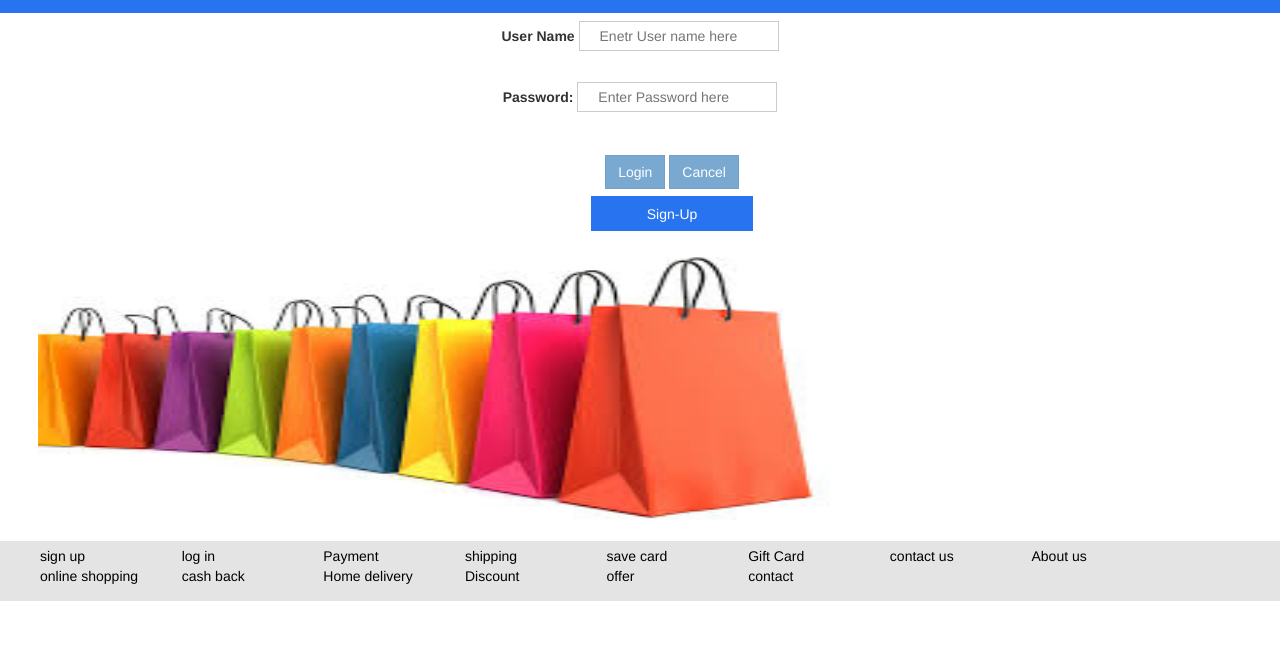
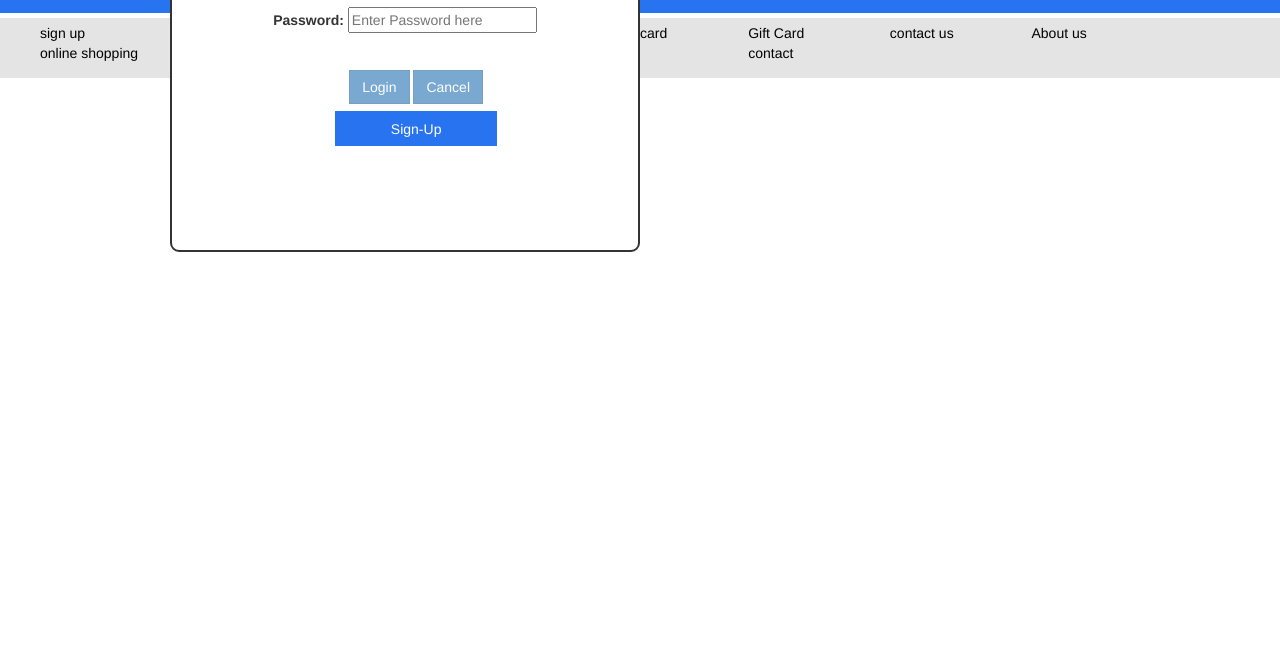
Before and after one commit to shubhangidhole1210/RetailerApp, a plain HTML site: page Retail_App/WebContent/index.html in a window 1280 px wide. Shown: the part 148-800 px from the top of the page. Drawn offline with Linux system fonts and the light colour scheme.

Commit message:
i have added css for pop up window in html, added login code and popup window code index.html, changes in app.js file

```diff
--- a/Retail_App/WebContent/css/style.css
+++ b/Retail_App/WebContent/css/style.css
@@ -323,3 +323,15 @@
 {
 	margin-left: 30%;
 }
+#pop
+{
+	height: 300px;
+   width: 470px;
+   position: fixed;
+   border: 2px solid;
+   bottom:50%;
+   right: 50%;
+   padding: 10px;
+   background: #ffffff;
+   border-radius:9px;
+}
--- a/Retail_App/WebContent/index.html
+++ b/Retail_App/WebContent/index.html
@@ -25,7 +25,7 @@
 <li><a href="#">Customer Care</a></li>
 <li><a href="#">Track order</a></li>
 <li><a href="#">Sign Up</a></li>
-<li><a href="#">Sign In</a></li>
+<li><a href="popLogin.html">Sign In</a></li>
 </ul>
 </div>
 <div id="header-wrapper">
@@ -41,6 +41,7 @@
 
 </div>
 </div>
+
 
  <div id="menu" class="mainMenu">
 		<ul>
@@ -101,6 +102,40 @@
 </div>
 	</div>
 <div ng-view></div>
+<div id="pop">
+<div ng-controller="loginCtrl">
+
+<form  name="myForm"  novalidate>
+<fieldset>
+<div align="center">
+<div class="loginForm">
+ <div class="form-group" ng-class="{ 'has-error' : myForm.userName.$invalid && !myForm.userName.$pristine }">
+<label>User Name</label>
+<!-- User Name: --><input type="text" id="userName" name="userName" placeholder="Enetr User name here"  ng-model="username"  required><br>
+</div>
+ <!-- <span class="text-error" data-ng-show="myForm.submitted && myForm.userName.$invalid">username required</span><br/> -->
+  <div class="form-group" ng-class="{ 'has-error' : myForm.password.$invalid && !myForm.password.$pristine }">
+<label>Password:</label>
+ <input type="password" id="Password" name="Password" placeholder="Enter Password here"  ng-model="password"  required>
+<br>
+</div>
+ <!-- <span class="text-error" data-ng-show="myForm.submitted && myForm.Password.$invalid">First Name is required</span><br/> -->
+
+<label style="color: red;">{{errorMsg}}</label>
+
+<div class="buttons">
+<button type="button" ng-click="login()" ng-disabled="myForm.$invalid" class="btn btn-primary">Login</button>
+<button type="button"  ng-disabled="myForm.$invalid" class="btn btn-primary">Cancel</button>
+<circle-spinner ng-show="showSpinner"></circle-spinner>
+<!-- <a href="signUp.html"><button type="button" class="button1"  ng-click="signUp()" ng-disabled="myForm.$invalid" class="btn btn-primary">Sign-Up</button></a> -->
+</div>
+<a href="signUp.html"><button type="button" class="button1"  ng-click="signUp()">Sign-Up</button></a>
+</div>
+</div>
+</fieldset>
+</form>
+</div>
+</div>
 <div id="footer">
 <ul>
     <li><a href="#">sign up</a></li>
--- a/Retail_App/WebContent/js/app.js
+++ b/Retail_App/WebContent/js/app.js
@@ -1,8 +1,8 @@
 var retailApp = angular.module('retailApp', [ 'ngRoute'])
 retailApp.config(function($routeProvider) {
-	$routeProvider.when('/', {
+	$routeProvider/*.when('/', {
 		templateUrl : 'login.html'
-	}).when('/home', {
+	})*/.when('/home', {
 		templateUrl : 'home.html'
 	}).when('/signUp', {
 		templateUrl : 'signUp.html',
@@ -56,6 +56,7 @@ retailApp.controller('loginCtrl', function($scope, $location,$http,$timeout) {
 						if(response.data.data.errorcode!='0000'){
 							console.log("Error occurred!!!");
 							$scope.errorMsg = response.data.data.message;
+							document
 
 						}else{
 							console.log("Login successful!!!");
```
Also changed, not shown: Retail_App/WebContent/login.html (+0 -30 lines).
